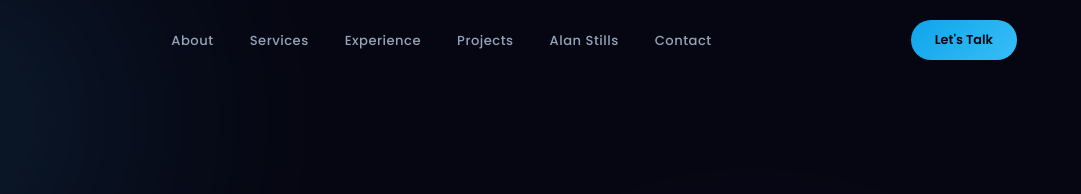
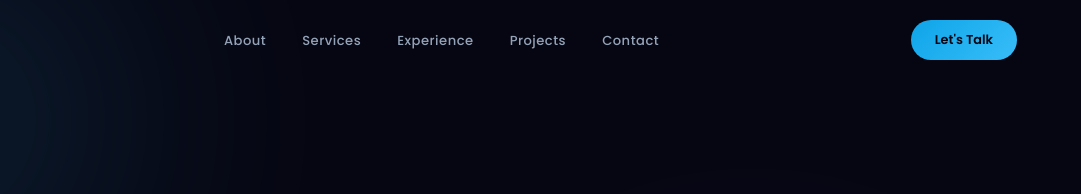
Before and after one commit to alansahai/apf, a plain HTML site: page index.html in a window 1280 px wide. Shown: the top 194 px of the page, 199-1280 px from the left. Drawn offline with Linux system fonts and the light colour scheme; a web font is replaced by a local one.

Commit message:
commented alanstills site - under dev - 2

```diff
--- a/index.html
+++ b/index.html
@@ -47,7 +47,7 @@
                 <a href="#services">Services</a>
                 <a href="#experience">Experience</a>
                 <a href="#projects">Projects</a>
-                <a href="#stills">Alan Stills</a>
+                <!-- <a href="#stills">Alan Stills</a> -->
                 <a href="#contact">Contact</a>
             </div>
             <a href="#contact" class="nav-cta">Let's Talk</a>
```
